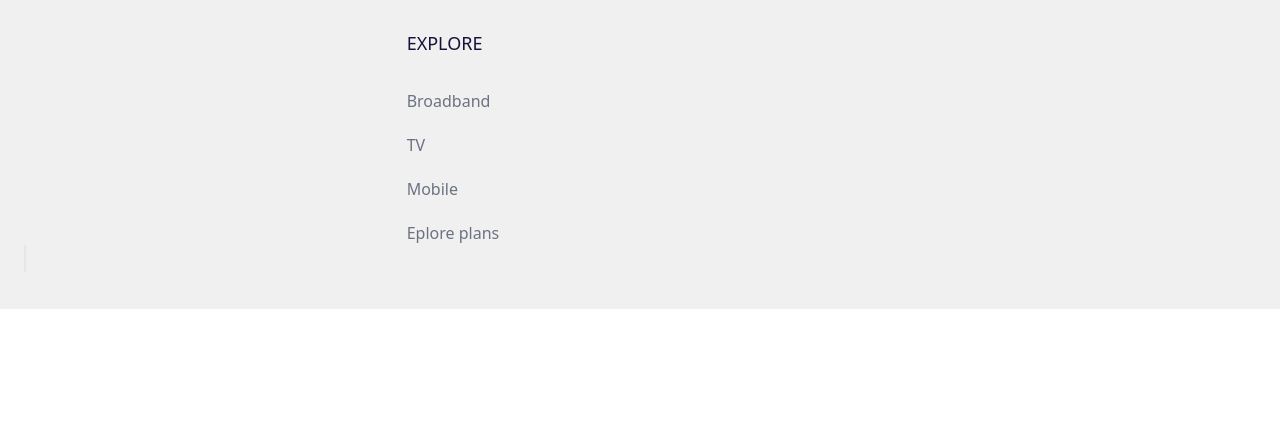
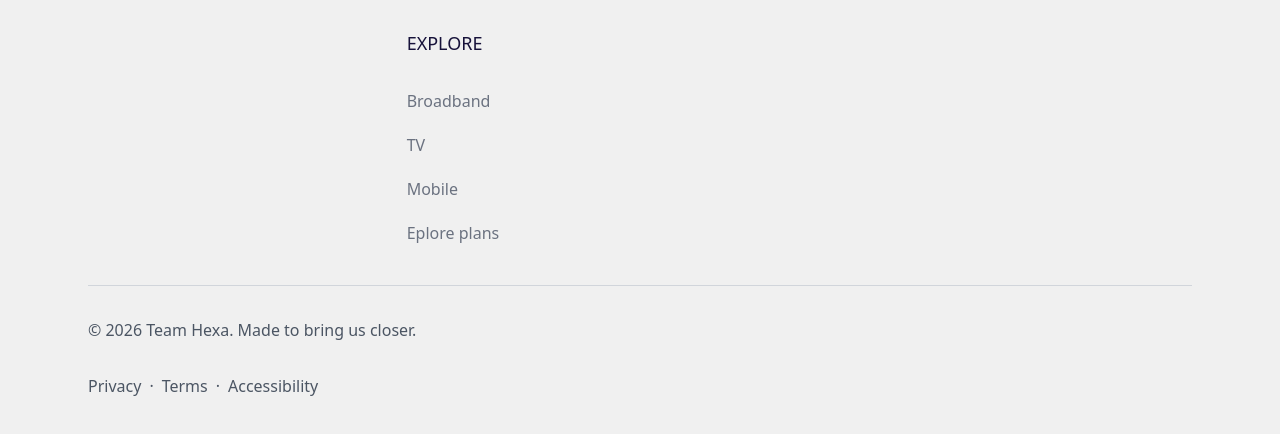
Before and after one commit to mohendrasrinivasan25-collab/gr-6__head_and_footer, a plain HTML site: page index.html in a window 1280 px wide. Shown: the part 1539-1973 px from the top of the page. Before the commit the page ends 1848 px from the top, so only its background shows below. Drawn offline with nearby package versions, Linux system fonts and the light colour scheme.

Commit message:
end credits

```diff
--- a/index.html
+++ b/index.html
@@ -138,7 +138,34 @@
 
     </div>
 
-    <div><span class="border border-b-4"></span></div>
+    <!-- end credit -->
+
+    <footer class="text-gray-600 px-6 md:px-16 py-10">
+
+    <!-- Top Line -->
+    <div class="border-t border-gray-300 pt-8">
+
+        <!-- Copyright -->
+        <p class="mb-8">
+            © 2026 Team Hexa. Made to bring us closer.
+        </p>
+
+        <!-- Footer Links -->
+        <div class="flex flex-wrap gap-2 ">
+            <a href="privacy.html" class="hover:text-white">Privacy</a>
+            <span>·</span>
+
+            <a href="terms.html" class="hover:text-white">Terms</a>
+            <span>·</span>
+
+            <a href="accessibility.html" class="hover:text-white">
+                Accessibility
+            </a>
+        </div>
+
+    </div>
+
+</footer>
 </footer>
 
 <!-- footer -->
```
